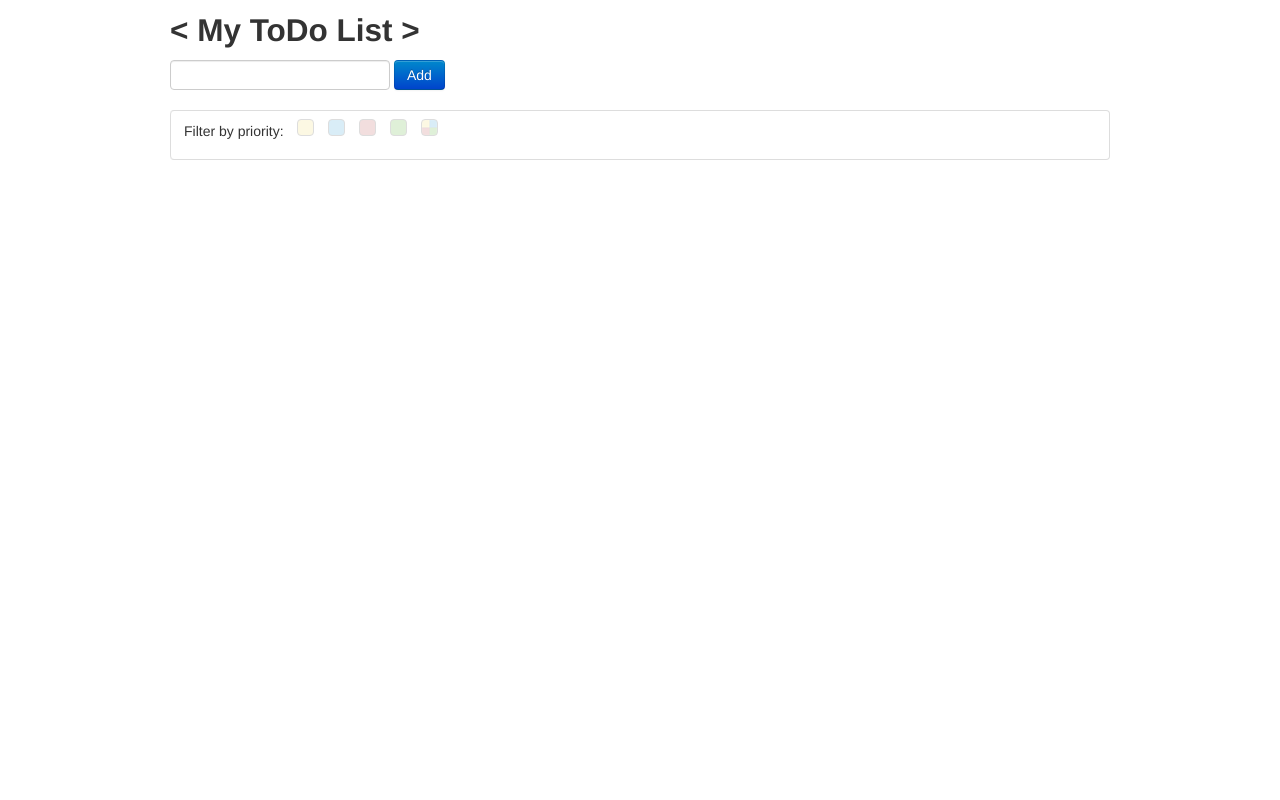
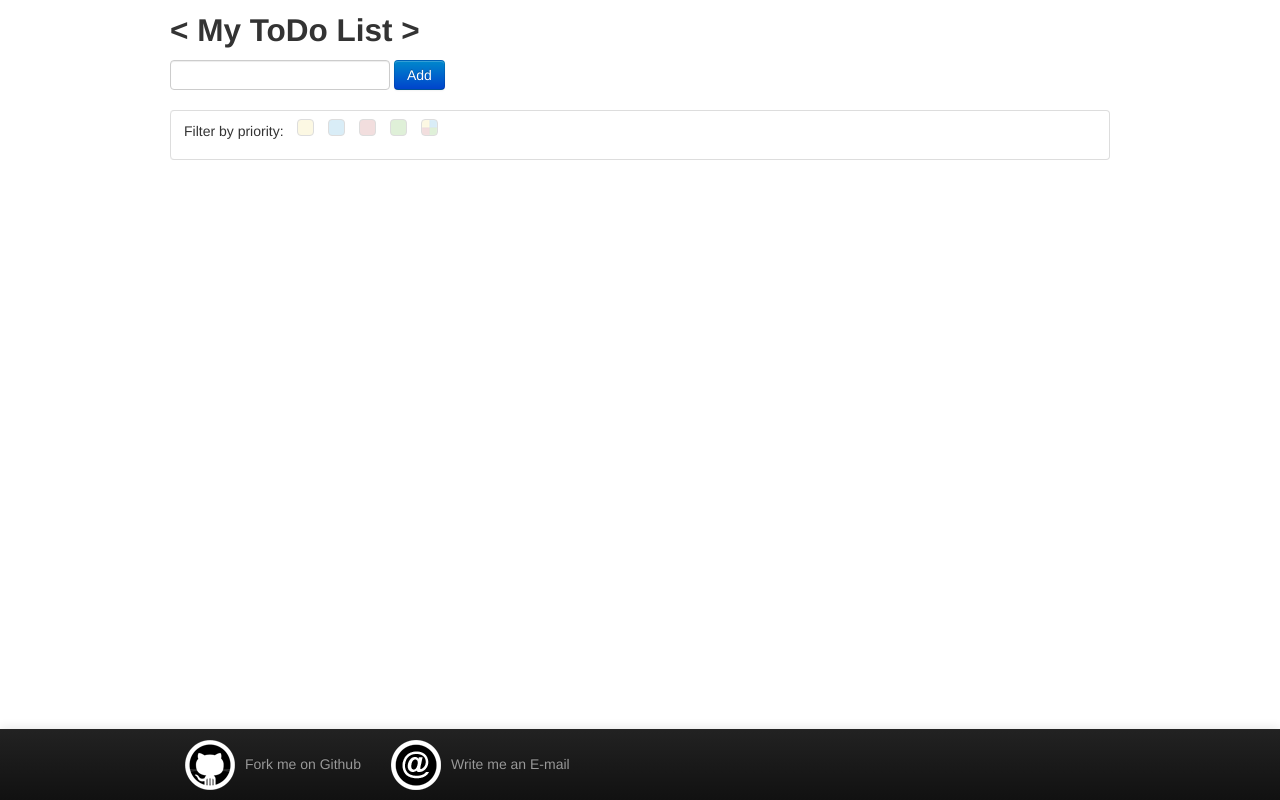
Before and after one commit to natal6ka/by-todo, a website: page app/index.html in a window 1280 px wide. Drawn offline with Linux system fonts and the light colour scheme; no server answers.

Commit message:
Added footer with navigation, changed email address

```diff
--- a/app/css/style.css
+++ b/app/css/style.css
@@ -26,3 +26,7 @@
 .filter-all {
 	background:url('../img/filter-all.png') no-repeat;
 }
+
+.navbar-fixed-bottom li span {
+	margin:0 0 0 10px;
+}
--- a/app/index.html
+++ b/app/index.html
@@ -22,5 +22,6 @@
 
 		</div>
 	</div>
+	<div class="footer" ng-include="'views/footer.html'"></div>
 </body>
 </html>
--- /dev/null
+++ b/app/views/footer.html
@@ -0,0 +1,16 @@
+<div class="navbar navbar-inverse navbar-fixed-bottom">
+    <div class="navbar-inner">
+		<div class="container">
+			<div class="nav-collapse collapse navbar-inverse-collapse">
+				<ul class="nav">
+					<li>
+						<a href="https://github.com/uc2pac/by-todo" target="_blank"><img src="img/icon-white-github.png" /><span>Fork me on Github</span></a>
+					</li>
+					<li>
+						<a href="mailto:uc2pac@gmail.com"><img src="img/icon-white-email.png" /><span>Write me an E-mail</span></a>
+					</li>
+				</ul>
+			</div>
+		</div>
+	</div>
+</div>
--- a/package.json
+++ b/package.json
@@ -7,7 +7,7 @@
   "engines": {
     "node": "0.8.x"
   },
-  "subdomain": "by-world-todo",
+  "subdomain": "by-todo",
   "dependencies": {
     "express": "3.3.3",
     "mongodb": "1.3.11",
```
Also changed, not shown: README.md, app/img/icon-white-email.png (added), app/img/icon-white-github.png (added).
